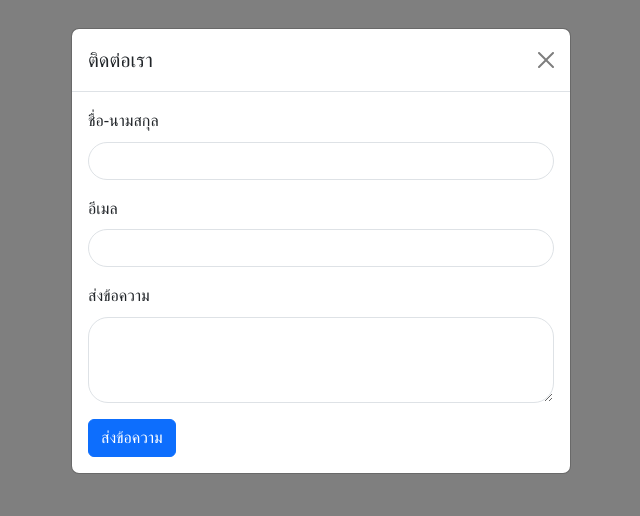
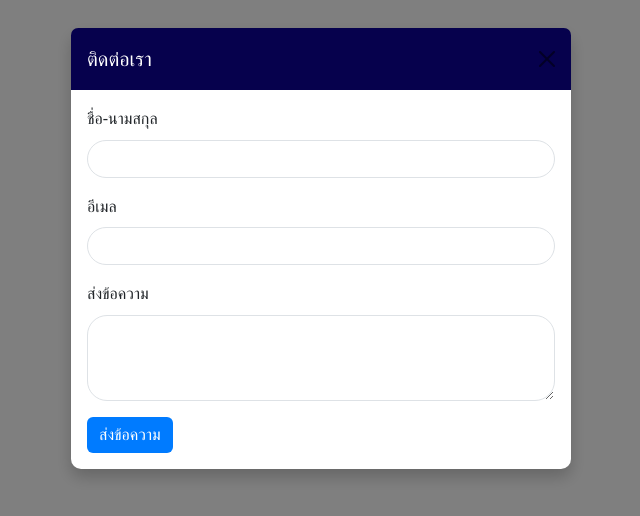
Before and after one commit to 66160148/hw2_bootstrap, a plain HTML site: page contact.html in a window 1280 px wide. Shown: the whole page, without its empty margins (319-959 px from the left). Drawn offline with nearby package versions, Linux system fonts and the light colour scheme.

Commit message:
เพิ่มการตั้งค่าContact

```diff
--- a/css/style.css
+++ b/css/style.css
@@ -95,3 +95,29 @@ article p {
     line-height: 1.6;
     margin: 10px 0;
 }
+
+.modal-content {
+    border-radius: 10px;
+    border: none;
+    box-shadow: 0 8px 16px rgba(0, 0, 0, 0.2);
+}
+
+.modal-header {
+    background-color: #06014d;
+    color: white;
+    border-bottom: none;
+}
+
+.modal-title {
+    font-size: 20px;
+}
+
+.btn-primary {
+    background-color: #007bff;
+    border: none;
+    transition: background-color 0.3s;
+}
+
+.btn-primary:hover {
+    background-color: #0056b3;
+}
```
